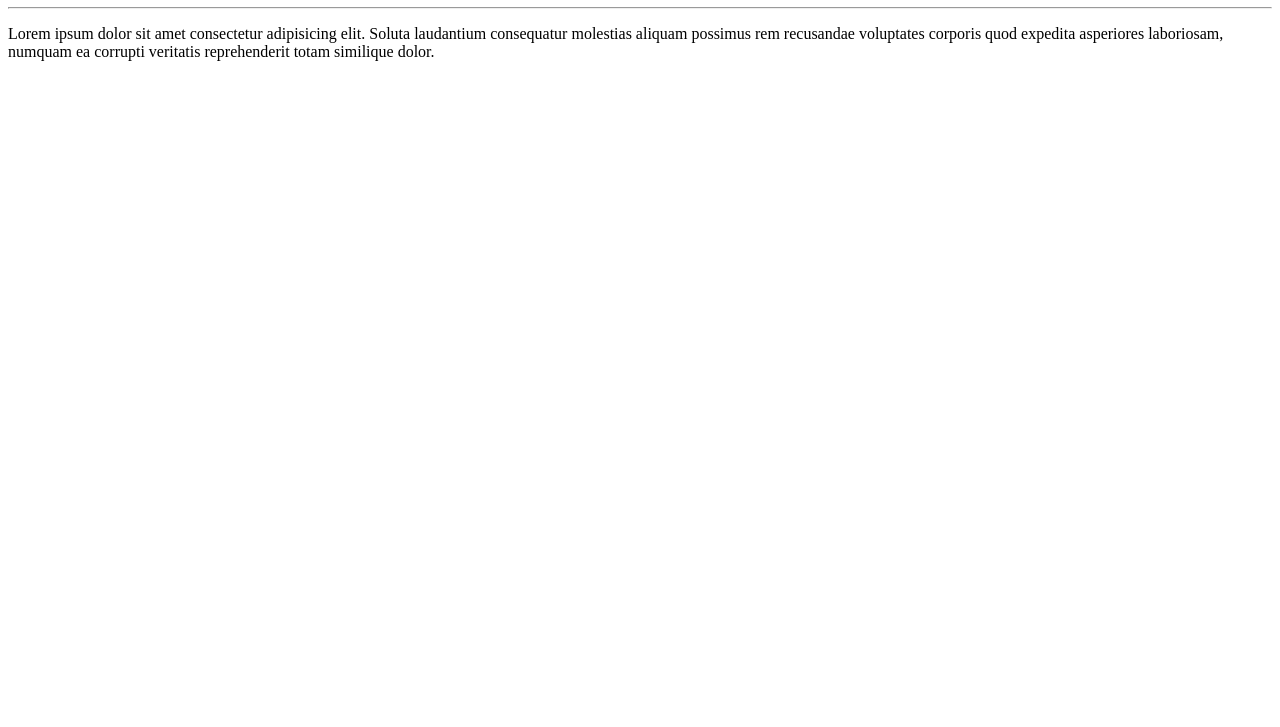
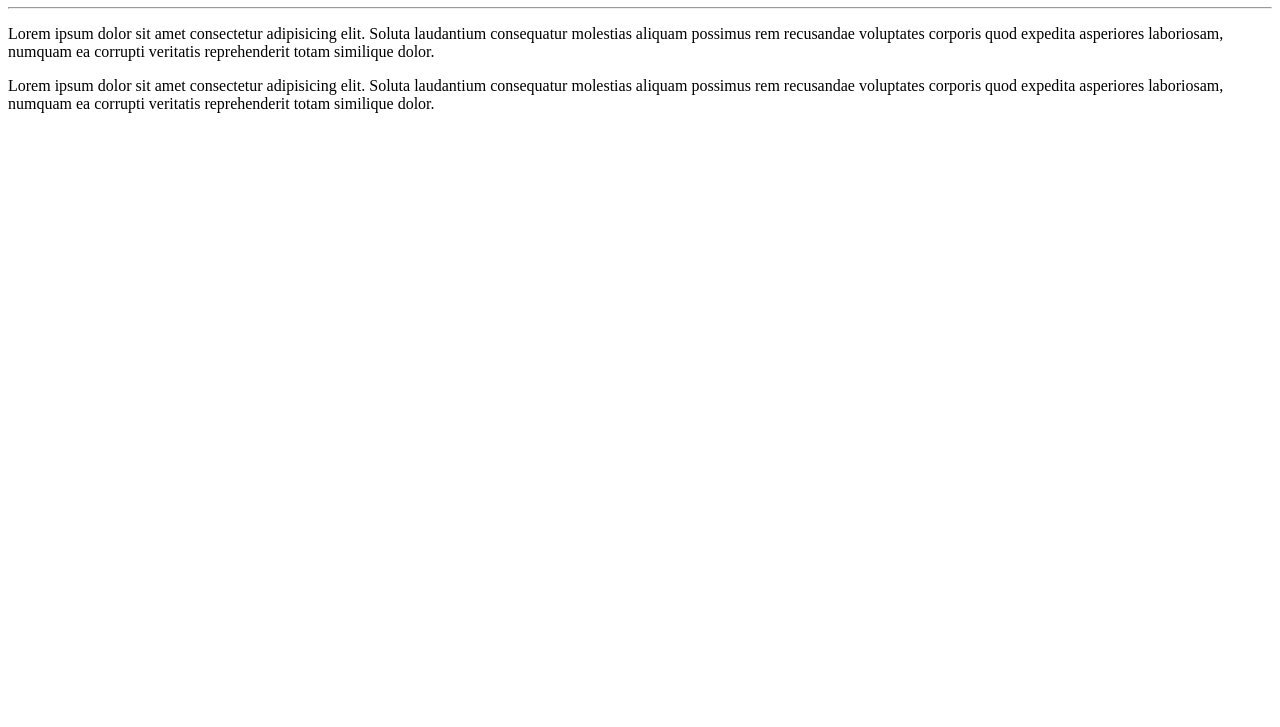
Before and after one commit to RayllaRuthiely/Ola-Mundo, a plain HTML site: page site-exemplo/index.html in a window 1280 px wide. Shown: the part 73-800 px from the top of the page. Drawn offline with Linux system fonts and the light colour scheme.

Commit message:
Adicionei um paragráfo

```diff
--- a/site-exemplo/index.html
+++ b/site-exemplo/index.html
@@ -9,5 +9,6 @@
     <h1>Olá, mundo!</h1>
     <hr>
     <p>Lorem ipsum dolor sit amet consectetur adipisicing elit. Soluta laudantium consequatur molestias aliquam possimus rem recusandae voluptates corporis quod expedita asperiores laboriosam, numquam ea corrupti veritatis reprehenderit totam similique dolor.</p>
+    <p>Lorem ipsum dolor sit amet consectetur adipisicing elit. Soluta laudantium consequatur molestias aliquam possimus rem recusandae voluptates corporis quod expedita asperiores laboriosam, numquam ea corrupti veritatis reprehenderit totam similique dolor.</p>
 </body>
 </html>
```
